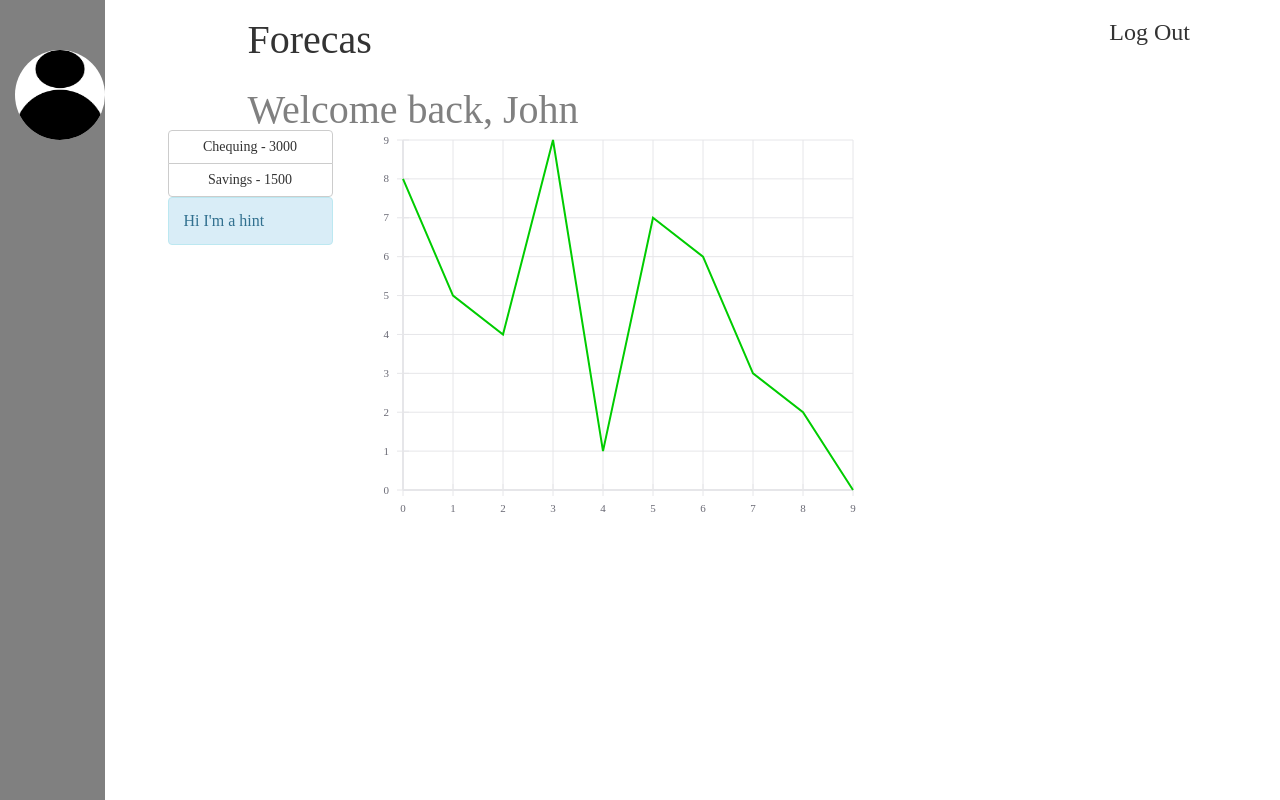
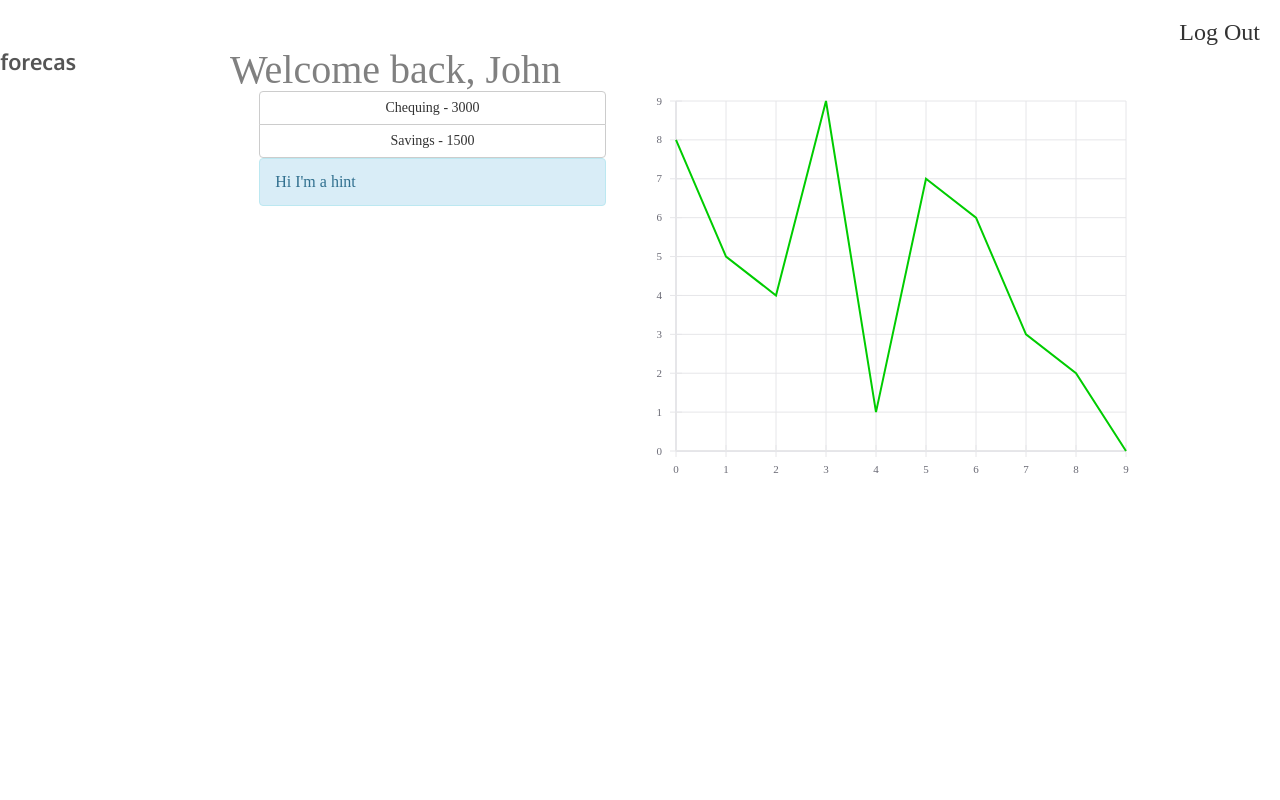
Before and after one commit to GauravS99/TDFuture, a React app: page / in a window 1280 px wide. Built offline with nearby package versions, Linux system fonts and the light colour scheme.

Commit message:
Changed component alignments

```diff
--- a/app/components/App.js
+++ b/app/components/App.js
@@ -15,25 +15,25 @@ export class App extends React.Component{
 	]
 	return (
 		<div>
-			<Sidebar/>
-			<Grid>
+      <Sidebar/>
+			<Grid className="grid" fluid="true">
 				<Row>
+          <TitleBar name="John"/>
 					<Col md={1}>
-
 					</Col>
 					<Col md={11}>
-						<TitleBar name="John"/>
+
 					</Col>
 				</Row>
 				<Row>
 					<Col md={1}>
 
 					</Col>
-					<Col md={2}>
+					<Col md={4}>
 						<Accounts accounts={ accounts }/>
 						<HintBox hint={ "Hi I'm a hint" }/>
 					</Col>
-					<Col md={9}>
+					<Col md={7}>
 						<Graph/>
 					</Col>
 				</Row>
--- a/app/components/Sidebar.js
+++ b/app/components/Sidebar.js
@@ -3,11 +3,15 @@ import {Image} from 'react-bootstrap';
 
 export class Sidebar extends React.Component{
 	render(){
-		let source = require("../images/person-icon.png");
+		//let source = require("../images/person-icon.png");
 		return (
 			<div className="sidebar colorAccent">
-				<Image className="icon" src={source} circle/>
+				<div className="title">
+					forecas
+				</div>
 			</div>
 		);
 	}
 }
+
+//<Image className="icon" src={source} circle/>
--- a/app/components/TitleBar.js
+++ b/app/components/TitleBar.js
@@ -12,9 +12,6 @@ export class TitleBar extends React.Component{
 		return (
 			<div className="content colorMain">
 				<div className="heading">
-					<div className="title">
-					Forecas
-					</div>
 					<div className="right text">
 					Log Out
 					</div>
--- a/app/index.html
+++ b/app/index.html
@@ -3,6 +3,7 @@
 <head>
 	<!-- Latest compiled and minified CSS -->
 <link rel="stylesheet" href="https://maxcdn.bootstrapcdn.com/bootstrap/3.3.7/css/bootstrap.min.css" integrity="sha384-BVYiiSIFeK1dGmJRAkycuHAHRg32OmUcww7on3RYdg4Va+PmSTsz/K68vbdEjh4u" crossorigin="anonymous">
+<link href="https://fonts.googleapis.com/css?family=Oxygen:300,400,700" rel="stylesheet">
   <meta charset="UTF-8">
   <meta name="viewport" content="width=device-width, initial-scale=1.0">
   <title>Forcas</title>
--- a/app/styles/styles.css
+++ b/app/styles/styles.css
@@ -1,6 +1,6 @@
 /*Global========================================================*/
 .colorAccent{
-	background-color: gray;
+	background-color: white;
 }
 
 .text{
@@ -11,6 +11,7 @@
 .sidebar{
 	position: fixed;
 	height: 100%;
+	width: 150px;
 }
 
 .icon{
@@ -45,12 +46,29 @@
 .heading{
 	padding: 20px;
 }
+
 .title{
-	font-size: 30pt;
-	display: inline;
+	/* font-size: 30pt;
+	display: inline; */
+	width: 76px;
+	height: 28px;
+	font-family: Oxygen;
+	font-size: 22px;
+	font-weight: bold;
+	font-style: normal;
+	font-stretch: normal;
+	line-height: 1.27;
+	letter-spacing: normal;
+	text-align: right;
+	color: #555555;
+	margin-top: 48px;
 }
 
 .graph {
 	width: 400px;
 	height: 300px;
 }
+
+.grid{
+	margin-left: 150px;
+}
```
